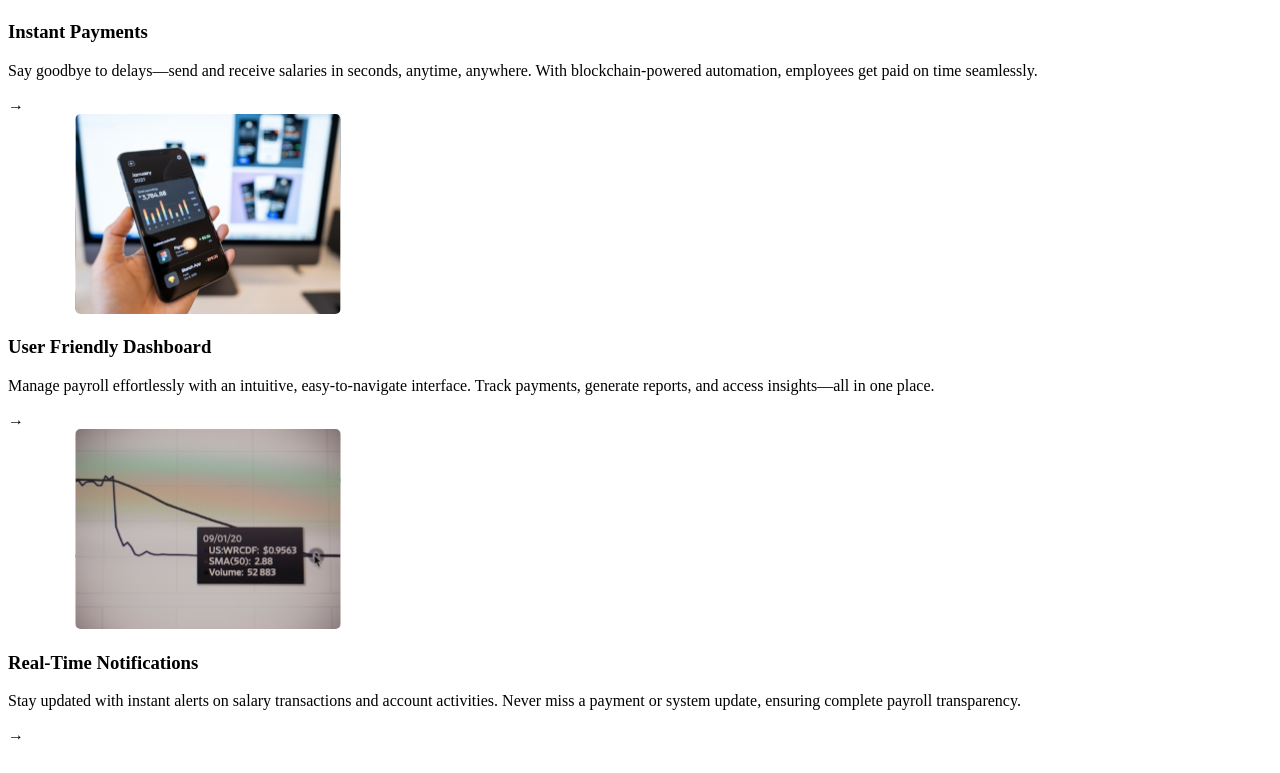
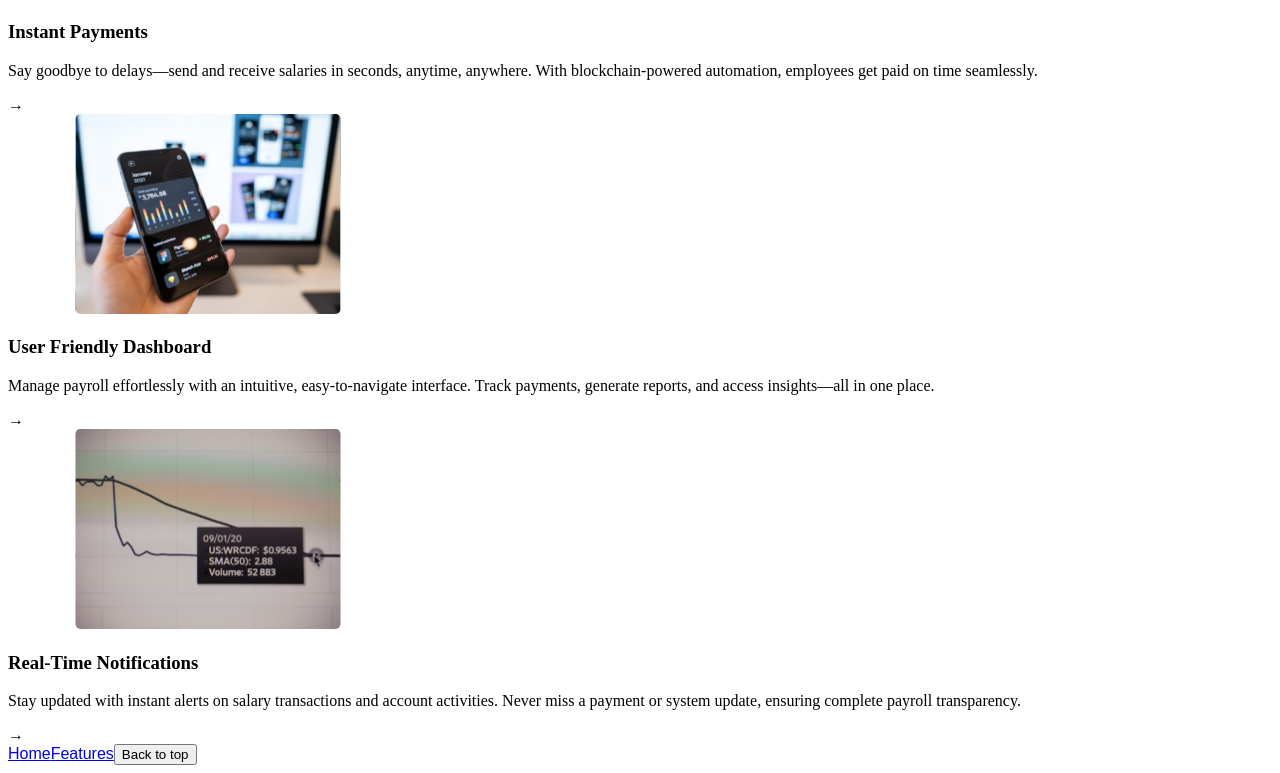
Before and after one commit to Stellopay/stellopay-frontend, a Next.js app: page /landing in a window 1280 px wide. Shown: the part 1028-1801 px from the top of the page. Before the commit the page ends 1780 px from the top, so only its background shows below. Built offline with nearby package versions, Linux system fonts and the light colour scheme.

Commit message:
feat: footer added

```diff
--- a/app/globals.css
+++ b/app/globals.css
@@ -2,6 +2,10 @@
 @import "tw-animate-css";
 
 @custom-variant dark (&:is(.dark *));
+
+html {
+  scroll-behavior: smooth;
+}
 
 @theme inline {
   --color-background: var(--background);
--- a/components/common/footer.tsx
+++ b/components/common/footer.tsx
@@ -1,16 +1,19 @@
-"use client"
+"use client";
 
-import Link from "next/link"
+import Link from "next/link";
 
 export default function Footer() {
   const handleBackToTop = () => {
-    window.scrollTo({ top: 0, behavior: "smooth" })
-  }
+    window.scrollTo({ top: 0, behavior: "smooth" });
+  };
 
   return (
-    <footer className="w-full bg-[#040404]">
+    <footer className="w-full bg-[#040404] mt-10">
       <div className="max-w-[1040px] mx-auto h-10 flex items-center justify-center gap-[10px] px-4">
-        <Link href="/" className="w-[66px] h-10 flex items-center justify-center p-2">
+        <Link
+          href="/"
+          className="w-[66px] h-10 flex items-center justify-center p-2"
+        >
           <span
             className="text-[#92918e]  text-[18px] font-normal leading-none tracking-[-0.01em] underline decoration-solid"
             style={{ fontFamily: "General Sans, sans-serif" }}
@@ -19,7 +22,10 @@ export default function Footer() {
           </span>
         </Link>
 
-        <Link href="/features" className="w-[66px] h-10 flex items-center justify-center p-2">
+        <Link
+          href="#KeyFeatures"
+          className="w-[66px] h-10 flex items-center justify-center p-2"
+        >
           <span
             className="text-[#92918e]  text-[18px] font-normal leading-none tracking-[-0.01em] underline decoration-solid"
             style={{ fontFamily: "General Sans, sans-serif" }}
@@ -33,7 +39,7 @@ export default function Footer() {
           className="w-[106px] h-10 flex items-center justify-center p-2 cursor-pointer"
         >
           <span
-            className="text-[#92918e] text-[18px] font-normal leading-none tracking-[-0.01em] underline decoration-solid"
+            className="text-[#92918e] text-[18px] font-normal whitespace-nowrap leading-none tracking-[-0.01em] underline decoration-solid"
             style={{ fontFamily: "General Sans, sans-serif" }}
           >
             Back to top
@@ -41,5 +47,5 @@ export default function Footer() {
         </button>
       </div>
     </footer>
-  )
+  );
 }
--- a/components/landing/key-features.tsx
+++ b/components/landing/key-features.tsx
@@ -30,13 +30,17 @@ const features = [
 
 export const KeyFeatures = () => {
   return (
-    <section className="py-16 px-4 md:px-10 bg-white text-center">
-      <div className="max-w-6xl mx-auto">
+    <section
+      id="KeyFeatures"
+      className="py-16 px-4 md:px-10 bg-white text-center md:h-screen h-full"
+    >
+      <div className="max-w-6xl mx-auto flex flex-col justify-center h-full">
         <p className="text-sm text-[#A0A0A0]">—</p>
         <h2 className="text-4xl font-bold text-black mb-4">Key features</h2>
         <p className="text-gray-700 mb-12 text-2xl text-center">
-          Stellopay simplifies payroll with blockchain efficiency, ensuring seamless transactions
-          for businesses worldwide. Designed for speed and security.
+          Stellopay simplifies payroll with blockchain efficiency, ensuring
+          seamless transactions for businesses worldwide. Designed for speed and
+          security.
         </p>
         <div className="grid grid-cols-1 md:grid-cols-2 lg:grid-cols-4 gap-6 justify-center items-start">
           {features.map((feature) => (
--- a/pages/landing/index.tsx
+++ b/pages/landing/index.tsx
@@ -1,11 +1,13 @@
 import { KeyFeatures } from "@/components/landing/key-features";
 import Hero from "./hero";
+import Footer from "@/components/common/footer";
 
 export default function LandingPage() {
   return (
-    <main>
+    <div>
       <Hero />
       <KeyFeatures />
-    </main>
+      <Footer />
+    </div>
   );
 }
```
Also changed, not shown: 2 other files (tests, documents, lock files or other folders).
